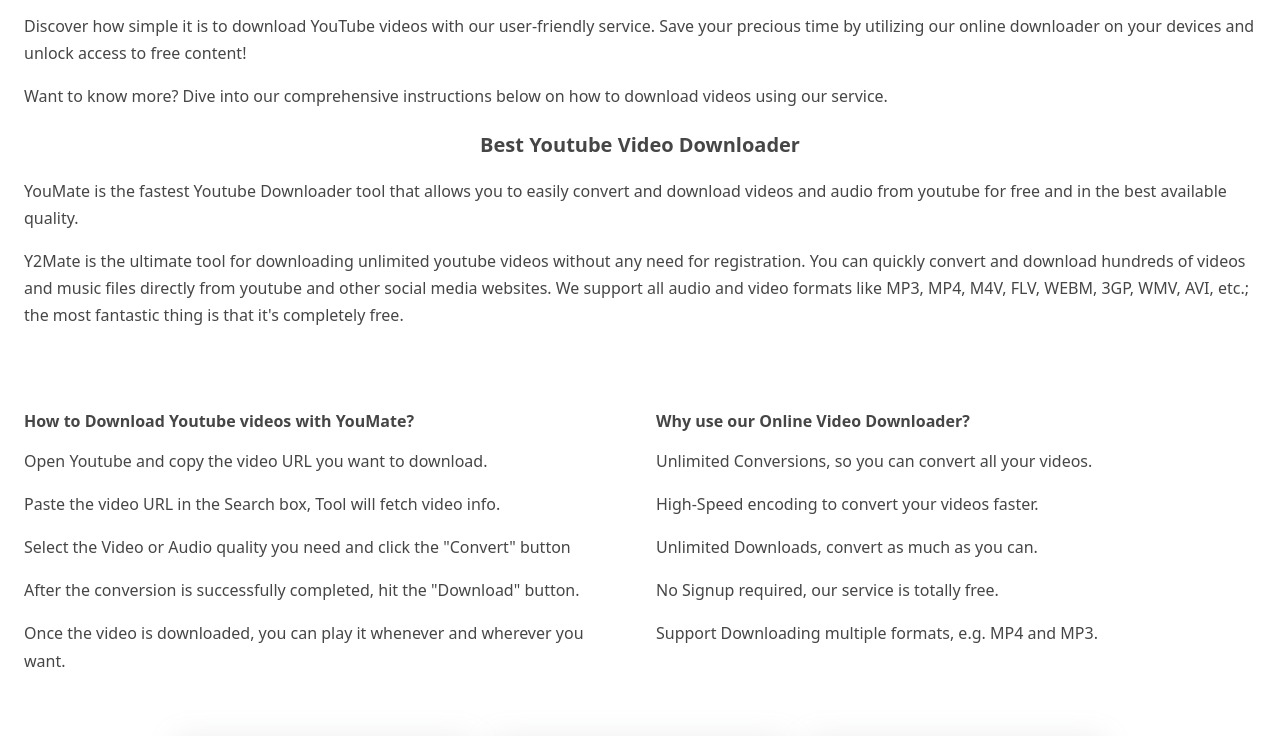
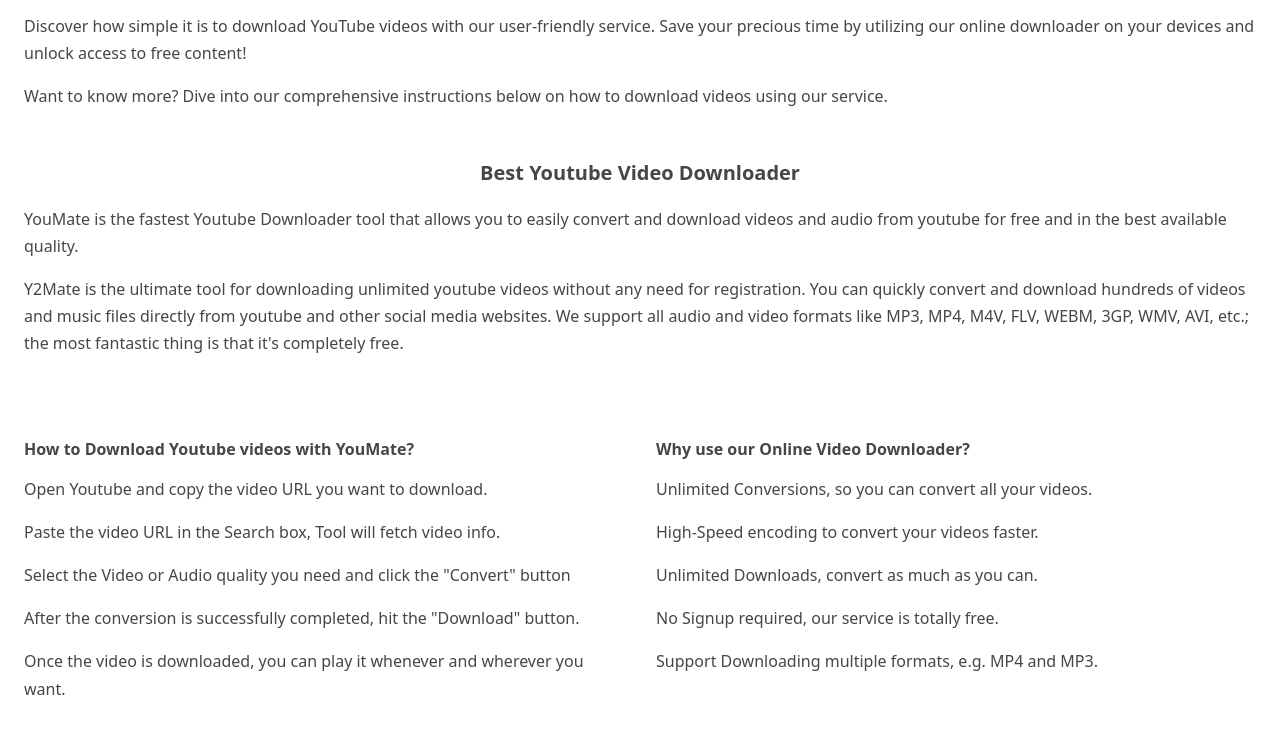
Before and after one commit to Aadirajput04/youmate, a plain HTML site: page index.html in a window 1280 px wide. Shown: the part 643-1379 px from the top of the page. Drawn offline with Linux system fonts and the light colour scheme.

Commit message:
bugs fixed

```diff
--- a/style.css
+++ b/style.css
@@ -164,6 +164,10 @@
 
 
 /* ---------------------- description --------- */
+
+.description {
+    margin-top: 3rem;
+}
 .description h3{
     text-align: center;
 }
```
